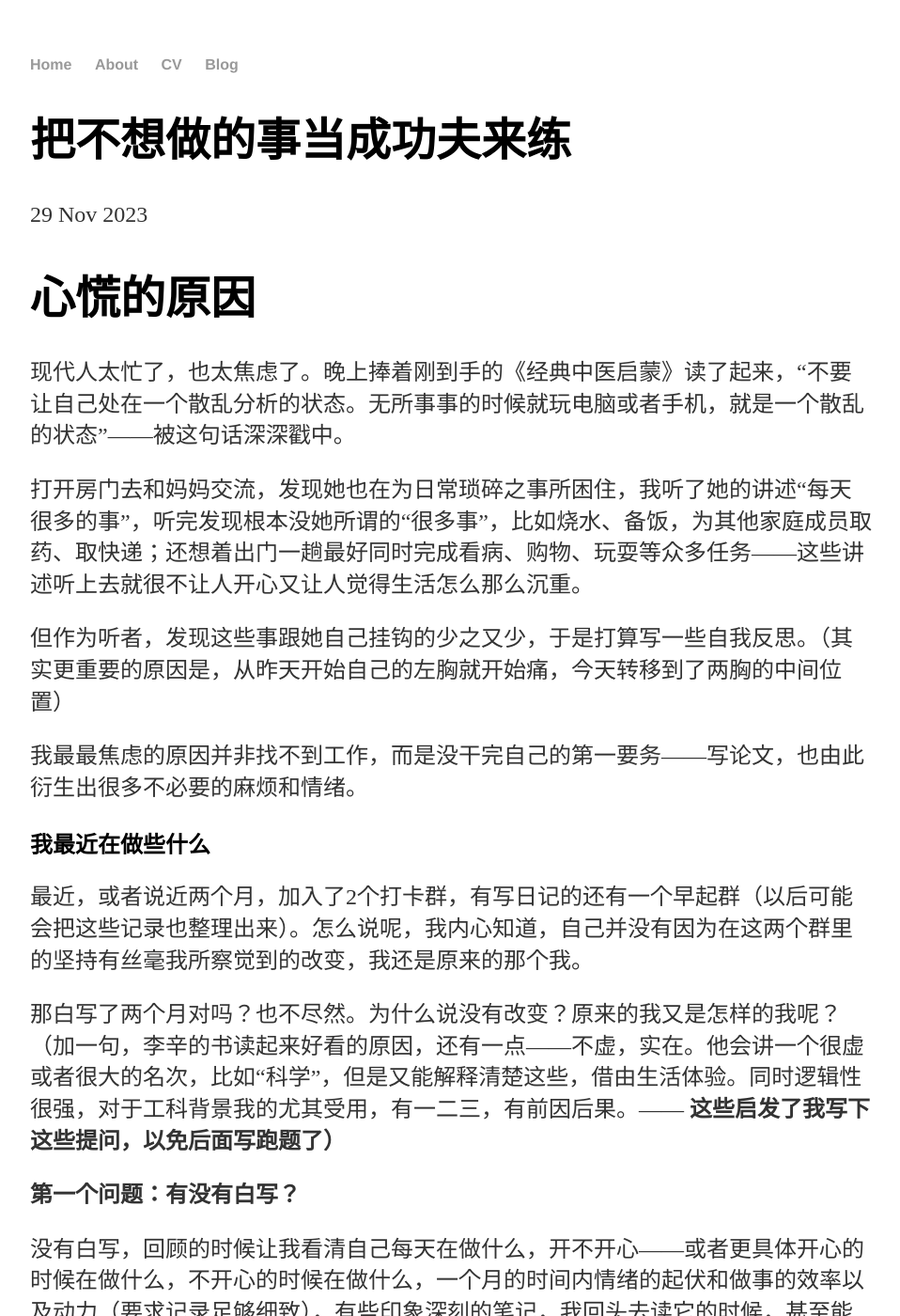
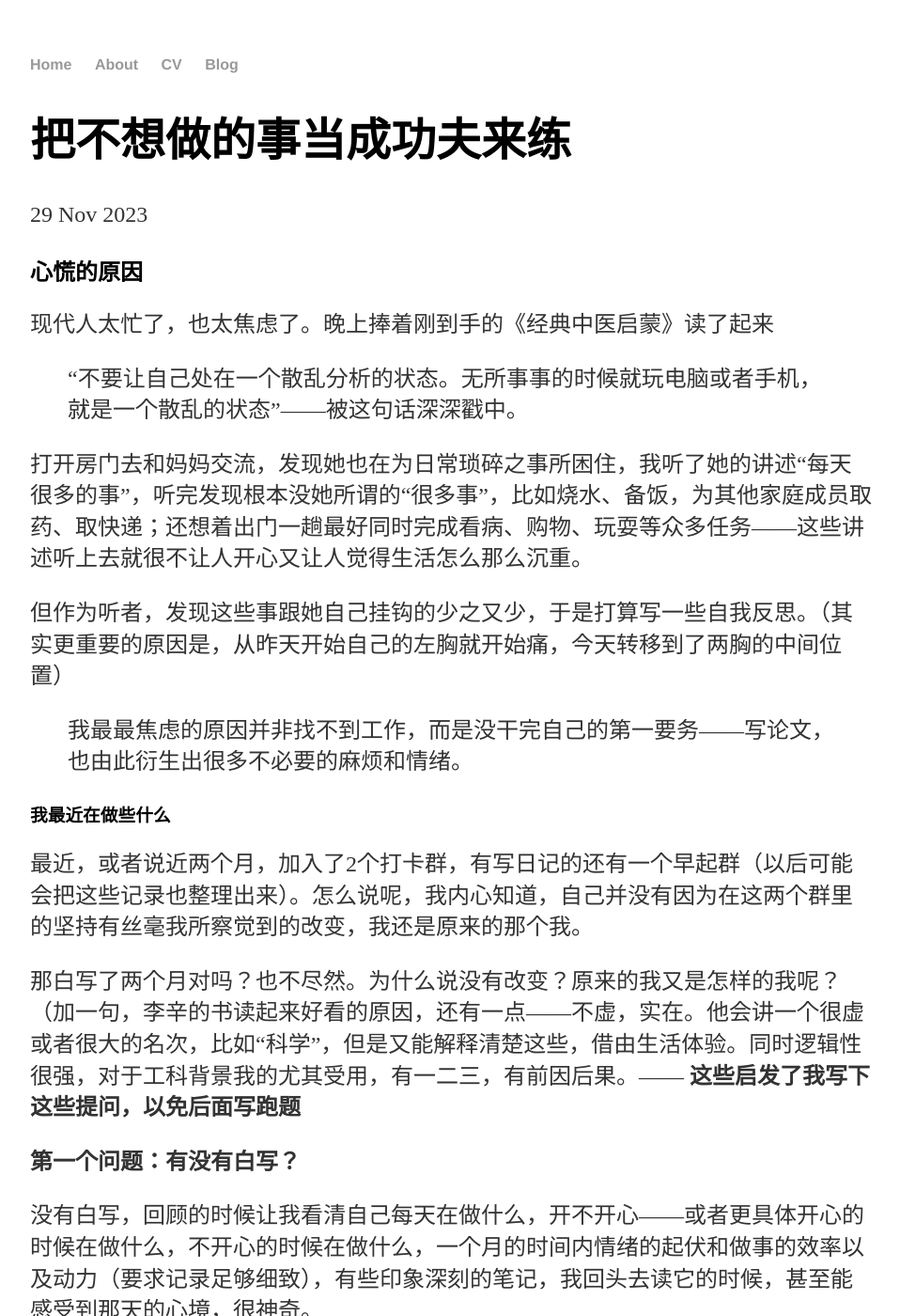
Before and after one commit to kaiagss/kaiagss.github.io, a Jekyll site: the page built from _posts/2023-11-29-Yan-site-launched.md, in a window 1280 px wide and 1400 px high. Shown: the whole window at 94% size, without its empty margins (160-1118 px from the left). Built offline with Jekyll 4.4.1, drawn with Linux system fonts in a browser that asks for light colours.

Commit message:
Update 2023-11-29-Yan-site-launched.md

```diff
--- a/_posts/2023-11-29-Yan-site-launched.md
+++ b/_posts/2023-11-29-Yan-site-launched.md
@@ -4,18 +4,20 @@ title: "把不想做的事当成功夫来练"
 date: 2023-11-29 Wed
 ---
 
-# 心慌的原因
-现代人太忙了，也太焦虑了。晚上捧着刚到手的《经典中医启蒙》读了起来，“不要让自己处在一个散乱分析的状态。无所事事的时候就玩电脑或者手机，就是一个散乱的状态”——被这句话深深戳中。
+## 心慌的原因
+现代人太忙了，也太焦虑了。晚上捧着刚到手的《经典中医启蒙》读了起来
+>“不要让自己处在一个散乱分析的状态。无所事事的时候就玩电脑或者手机，就是一个散乱的状态”——被这句话深深戳中。
 
 打开房门去和妈妈交流，发现她也在为日常琐碎之事所困住，我听了她的讲述“每天很多的事”，听完发现根本没她所谓的“很多事”，比如烧水、备饭，为其他家庭成员取药、取快递；还想着出门一趟最好同时完成看病、购物、玩耍等众多任务——这些讲述听上去就很不让人开心又让人觉得生活怎么那么沉重。
 
 但作为听者，发现这些事跟她自己挂钩的少之又少，于是打算写一些自我反思。（其实更重要的原因是，从昨天开始自己的左胸就开始痛，今天转移到了两胸的中间位置）
 
-我最最焦虑的原因并非找不到工作，而是没干完自己的第一要务——写论文，也由此衍生出很多不必要的麻烦和情绪。
-## 我最近在做些什么
+> 我最最焦虑的原因并非找不到工作，而是没干完自己的第一要务——写论文，也由此衍生出很多不必要的麻烦和情绪。
+
+### 我最近在做些什么
 最近，或者说近两个月，加入了2个打卡群，有写日记的还有一个早起群（以后可能会把这些记录也整理出来）。怎么说呢，我内心知道，自己并没有因为在这两个群里的坚持有丝毫我所察觉到的改变，我还是原来的那个我。
 
-那白写了两个月对吗？也不尽然。为什么说没有改变？原来的我又是怎样的我呢？（加一句，李辛的书读起来好看的原因，还有一点——不虚，实在。他会讲一个很虚或者很大的名次，比如“科学”，但是又能解释清楚这些，借由生活体验。同时逻辑性很强，对于工科背景我的尤其受用，有一二三，有前因后果。—— **这些启发了我写下这些提问，以免后面写跑题了）**
+那白写了两个月对吗？也不尽然。为什么说没有改变？原来的我又是怎样的我呢？（加一句，李辛的书读起来好看的原因，还有一点——不虚，实在。他会讲一个很虚或者很大的名次，比如“科学”，但是又能解释清楚这些，借由生活体验。同时逻辑性很强，对于工科背景我的尤其受用，有一二三，有前因后果。—— **这些启发了我写下这些提问，以免后面写跑题**
 
 **第一个问题：有没有白写？**
 
@@ -35,9 +37,9 @@ date: 2023-11-29 Wed
 
 与此同时，我还在不断向外受摄取更大的信息量。每天还想着提升英语、编程，追踪时事、金融、科技动态。读书也是我的执念，每天不读书就感觉没有完成KPI。
 
-**最后的结果就是最重要的事情的优先级被我一降再降，每天2h的专注力都是奢望。万事万物的好奇心成了阻碍我的东西，不合时宜，不符合我当下的处境和能力。**
+> **最后的结果就是最重要的事情的优先级被我一降再降，每天2h的专注力都是奢望。万事万物的好奇心成了阻碍我的东西，不合时宜，不符合我当下的处境和能力。**
 
-## 让我开心/被赋能的事情
+### 让我开心/被赋能的事情
 
 _空花佛事_，時時要做；_水月道場_，處處要建
 
```
